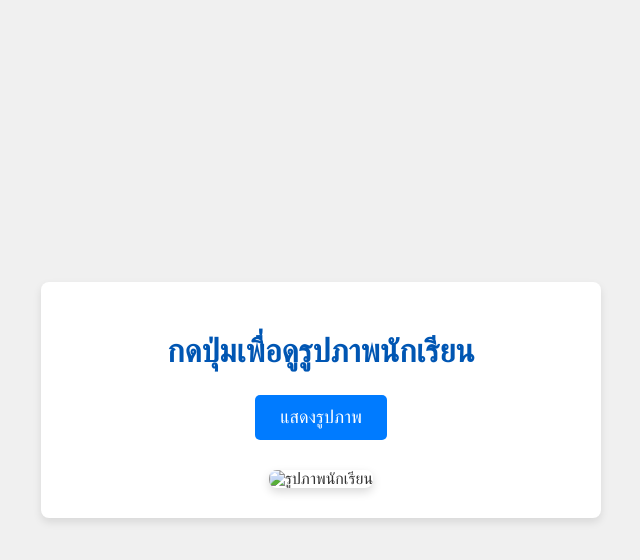
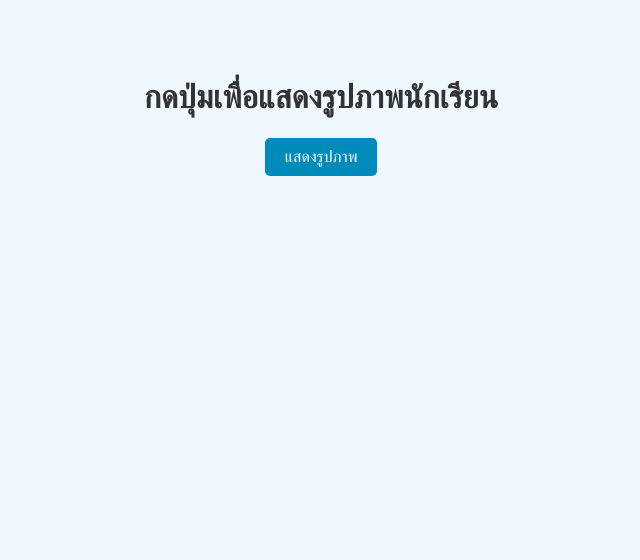
Before and after one commit to bigbikecool/Funny, a plain HTML site: page index.html in a window 1280 px wide. Shown: the whole page, without its empty margins (319-959 px from the left). Drawn offline with Linux system fonts and the light colour scheme.

Commit message:
index.html

```diff
--- a/index.html
+++ b/index.html
@@ -1,21 +1,52 @@
 <!DOCTYPE html>
 <html lang="th">
 <head>
-    <meta charset="UTF-8">
-    <meta name="viewport" content="width=device-width, initial-scale=1.0">
-    <title>แสดงรูปภาพนักเรียน</title>
-    <link rel="stylesheet" href="style.css">
+  <meta charset="UTF-8">
+  <meta name="viewport" content="width=device-width, initial-scale=1.0">
+  <title>แสดงรูปภาพนักเรียน</title>
+  <style>
+    body {
+      font-family: sans-serif;
+      text-align: center;
+      padding: 50px;
+      background-color: #f0f8ff;
+    }
+    h1 {
+      color: #333;
+    }
+    #studentImage {
+      margin-top: 20px;
+      max-width: 100%;
+      height: auto;
+      display: none;
+      border: 2px solid #ccc;
+      border-radius: 10px;
+    }
+    button {
+      padding: 10px 20px;
+      font-size: 16px;
+      background-color: #008CBA;
+      color: white;
+      border: none;
+      border-radius: 5px;
+      cursor: pointer;
+    }
+    button:hover {
+      background-color: #005f6b;
+    }
+  </style>
 </head>
 <body>
-    <div class="container">
-        <h1>กดปุ่มเพื่อดูรูปภาพนักเรียน</h1>
-        <button id="showImageBtn">แสดงรูปภาพ</button>
+  <h1>กดปุ่มเพื่อแสดงรูปภาพนักเรียน</h1>
+  <button onclick="showImage()">แสดงรูปภาพ</button>
+  <br>
+  <img id="studentImage" src="IMG_0441.jpeg" alt="รูปภาพนักเรียน">
 
-        <div id="imageContainer" class="hidden">
-            <img src="student_image.png" alt="รูปภาพนักเรียน" id="studentImage">
-        </div>
-    </div>
-
-    <script src="script.js"></script>
+  <script>
+    function showImage() {
+      const image = document.getElementById('studentImage');
+      image.style.display = 'block';
+    }
+  </script>
 </body>
 </html>
```
